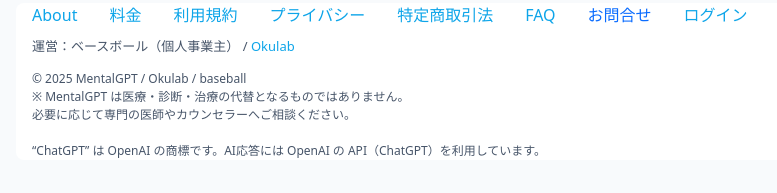
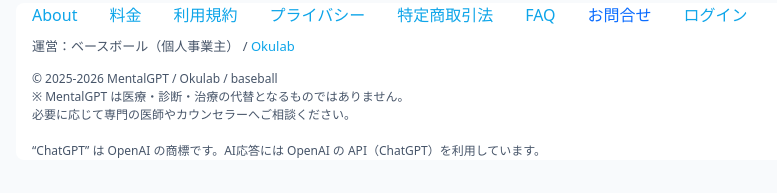
Before and after one commit to yasuhirookura/mentalgpt-react-starter, a React (Create React App) app: page / in a window 1280 px wide. Shown: the part 1002-1195 px from the top of the page, without its empty margins (164-941 px from the left). Built offline with nearby package versions, Linux system fonts and the light colour scheme; no server answers.

Commit message:
feat: update src/components/SiteFooter.jsx

```diff
--- a/src/components/SiteFooter.jsx
+++ b/src/components/SiteFooter.jsx
@@ -61,7 +61,7 @@
         </p>
 
         <p className="copy">
-          © 2025 MentalGPT / Okulab / baseball
+          © 2025-2026 MentalGPT / Okulab / baseball
           <br />
           ※ MentalGPT は医療・診断・治療の代替となるものではありません。<br />
           必要に応じて専門の医師やカウンセラーへご相談ください。<br />
```
